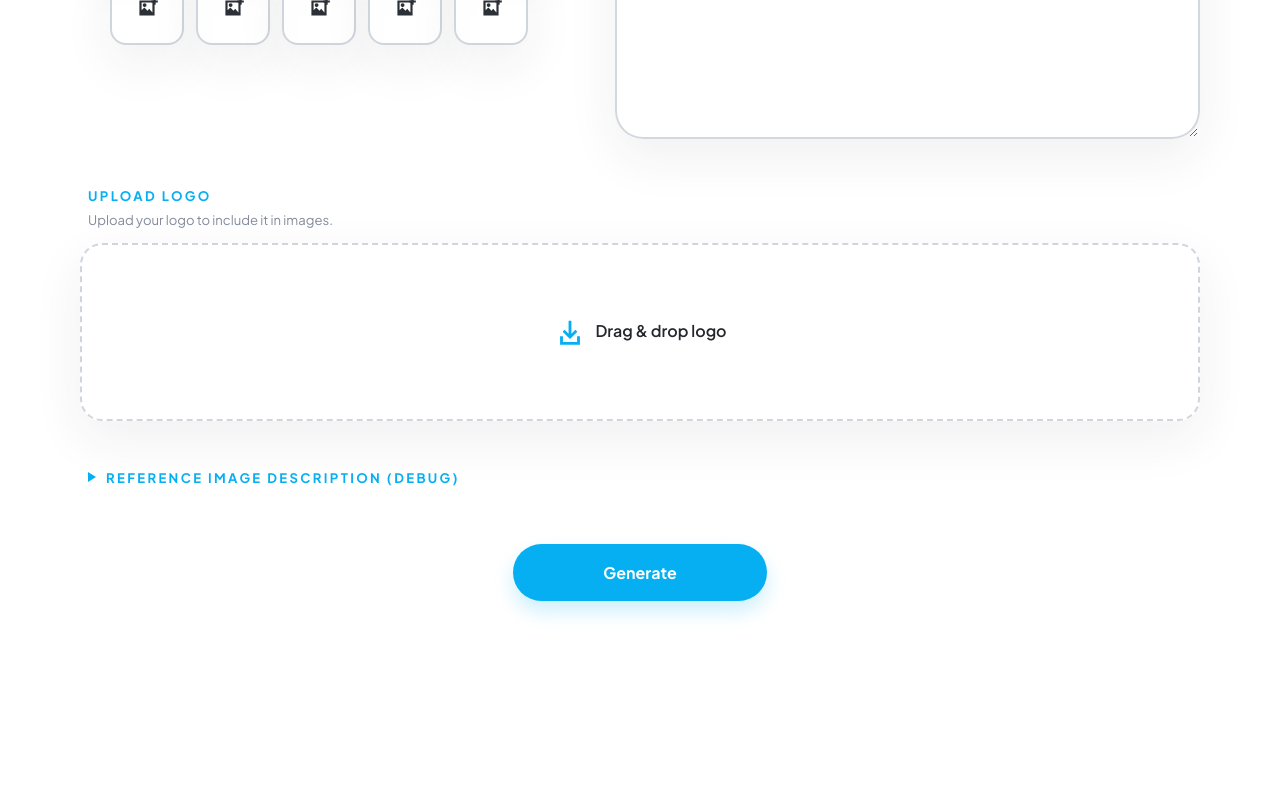
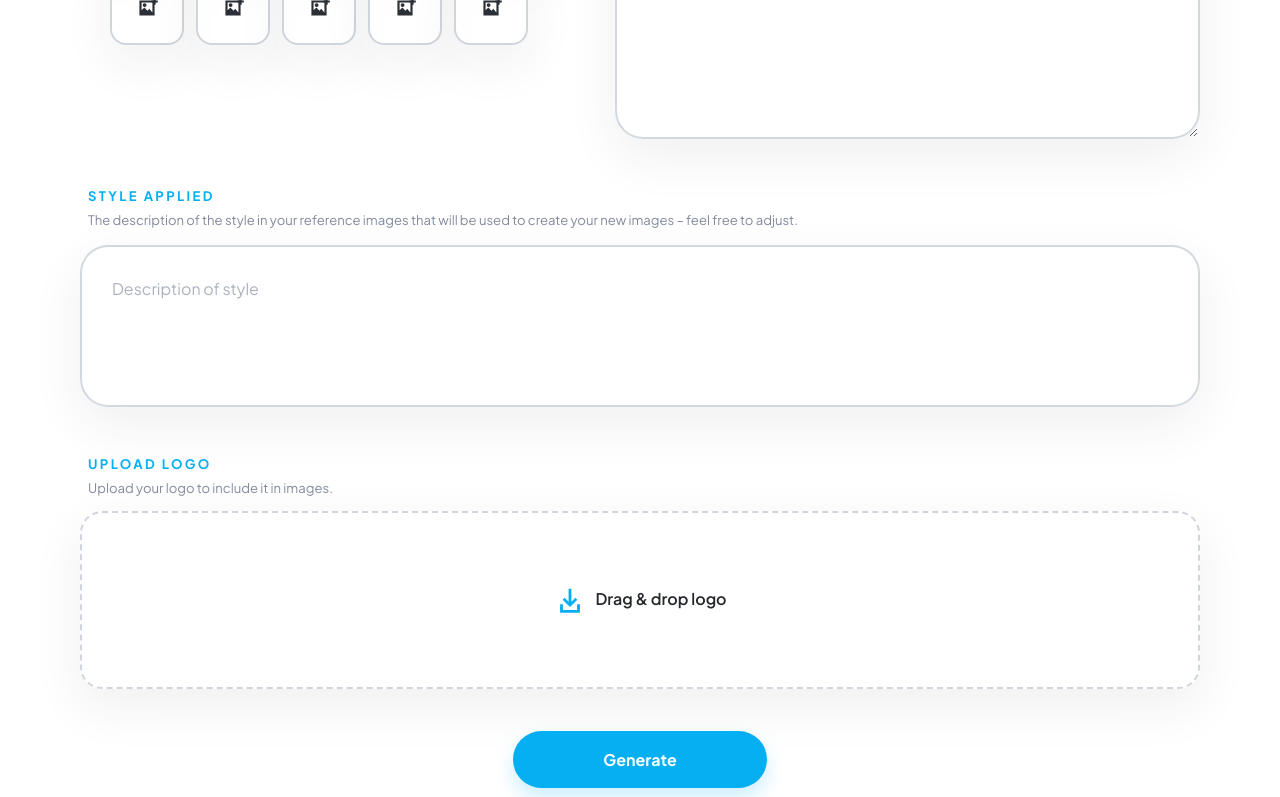
Before and after one commit to mrabo/ideogramcase, a React (Vite) app: page / in a window 1280 px wide. Shown: the part 497-1294 px from the top of the page. Before the commit the page ends 1254 px from the top, so only its background shows below. Built offline with nearby package versions, Linux system fonts and the light colour scheme.

Commit message:
Need the description of style, not debug and above logo section

```diff
--- a/src/App.tsx
+++ b/src/App.tsx
@@ -264,7 +264,7 @@ function App() {
         <div className="creative-grid">
           <div className="panel inspiration-panel">
             <div className="section-heading">
-              <span>Add brand style references</span>
+              <span>Brand style references</span>
               <p>Select up to five images that capture your desired visual style.</p>
             </div>
 
@@ -332,6 +332,30 @@ function App() {
           </div>
         </div>
 
+        <section className="prompt-section reference-description-section">
+          <div className="section-heading reference-description-heading">
+            <div className="reference-description-title">
+              <span>Style applied</span>
+              {referenceDescriptionStatus === "describing" ? <span className="reference-description-spinner" aria-label="Loading" /> : null}
+              {referenceDescriptionStatus === "idle" && referenceImageDescription ? (
+                <span aria-label="Complete">
+                  <CheckIcon />
+                </span>
+              ) : null}
+            </div>
+            <p>The description of the style in your reference images that will be used to create your new images – feel free to adjust.</p>
+          </div>
+          <textarea
+            ref={referenceDescriptionRef}
+            id="reference-description"
+            value={geminiReferenceDescriptionHook.value}
+            readOnly
+            data-gemini-hook="reference-image-description"
+            placeholder="Description of style"
+            aria-label="Gemini reference image description"
+          />
+        </section>
+
         <div className="logo-row">
           <div className="panel logo-panel">
             <div className="section-heading">
@@ -362,40 +386,6 @@ function App() {
             <input ref={logoInputRef} className="hidden-input" type="file" accept="image/*,.svg" onChange={handleLogoInput} />
           </div>
         </div>
-
-        <details
-          className="prompt-section reference-description-section"
-          onToggle={() => {
-            requestAnimationFrame(resizeReferenceDescription);
-          }}
-        >
-          <summary>
-            Reference image description (debug)
-            {referenceDescriptionStatus === "describing" ? <span className="reference-description-spinner" aria-label="Loading" /> : null}
-            {referenceDescriptionStatus === "idle" && referenceImageDescription ? (
-              <span aria-label="Complete">
-                <CheckIcon />
-              </span>
-            ) : null}
-          </summary>
-          <textarea
-            ref={referenceDescriptionRef}
-            id="reference-description"
-            value={geminiReferenceDescriptionHook.value}
-            readOnly
-            data-gemini-hook="reference-image-description"
-            placeholder={
-              referenceDescriptionStatus === "describing"
-                ? "Gemini is describing the uploaded reference images..."
-                : referenceDescriptionStatus === "error"
-                  ? "Gemini could not describe these reference images. Try uploading them again."
-                  : inspirationImages.length
-                ? "Gemini will describe the uploaded reference images here."
-                : "Upload reference images to prepare a Gemini description."
-            }
-            aria-label="Gemini reference image description"
-          />
-        </details>
 
         <div className="action-row">
           <button className="generate-button" type="button" disabled={status === "generating"} onClick={handleGenerate}>
--- a/src/styles.css
+++ b/src/styles.css
@@ -96,7 +96,7 @@ button {
 
 .section-heading span,
 .prompt-section label,
-.reference-description-section summary,
+.reference-description-title,
 .divider-title h2 {
   display: block;
   color: var(--primary);
@@ -342,34 +342,16 @@ textarea {
   padding: 0 8px;
 }
 
-.reference-description-section summary {
+.reference-description-heading {
+  padding: 0 8px;
+  margin-bottom: 16px;
+}
+
+.reference-description-title {
   display: flex;
   align-items: center;
   gap: 10px;
   width: fit-content;
-  padding: 0 8px;
-  margin-bottom: 16px;
-  cursor: pointer;
-  list-style: none;
-}
-
-.reference-description-section summary::-webkit-details-marker {
-  display: none;
-}
-
-.reference-description-section summary::before {
-  content: "";
-  width: 0;
-  height: 0;
-  border-top: 5px solid transparent;
-  border-bottom: 5px solid transparent;
-  border-left: 8px solid currentColor;
-  transform-origin: 50% 50%;
-  transition: transform 180ms ease;
-}
-
-.reference-description-section[open] summary::before {
-  transform: rotate(90deg);
 }
 
 .reference-description-spinner {
```
